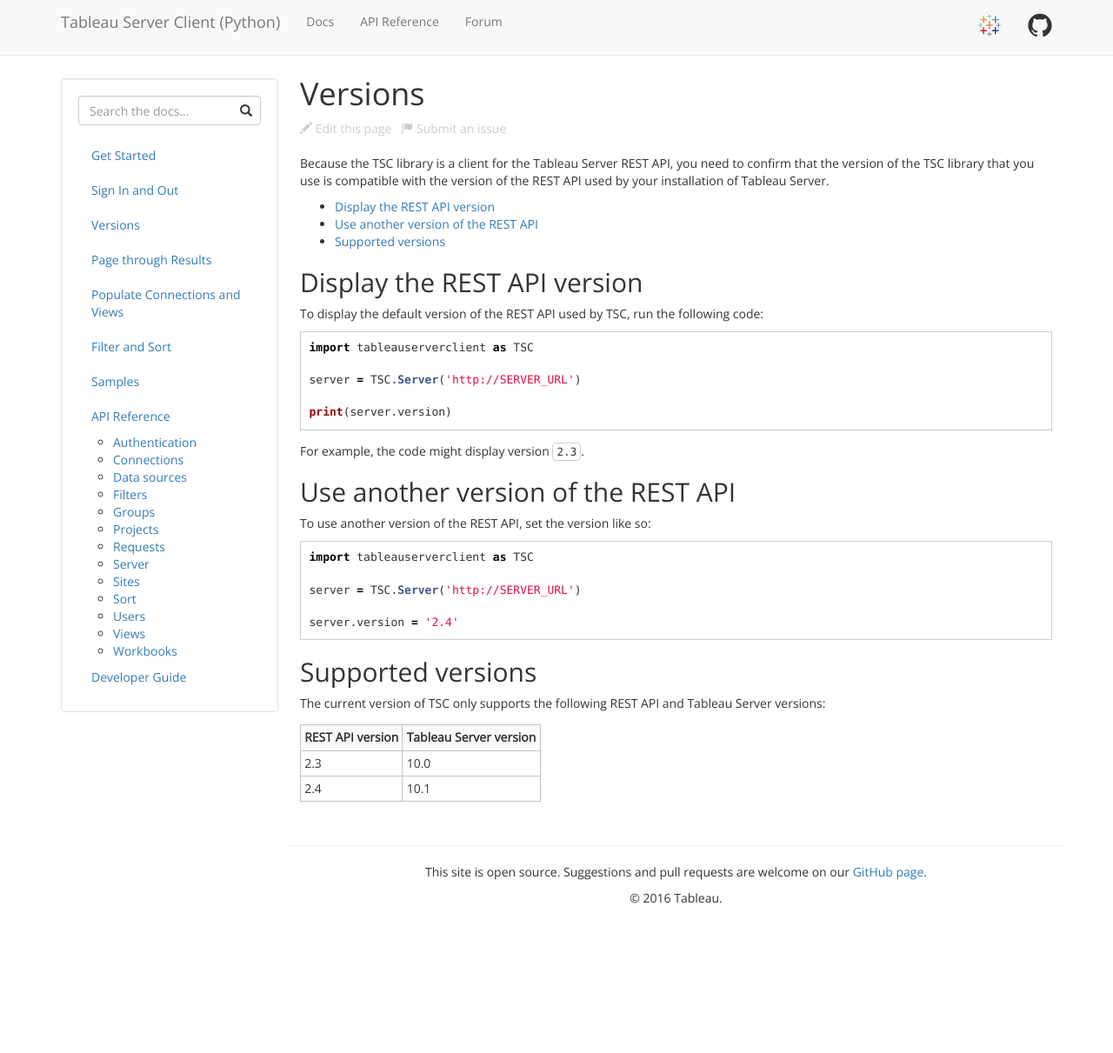
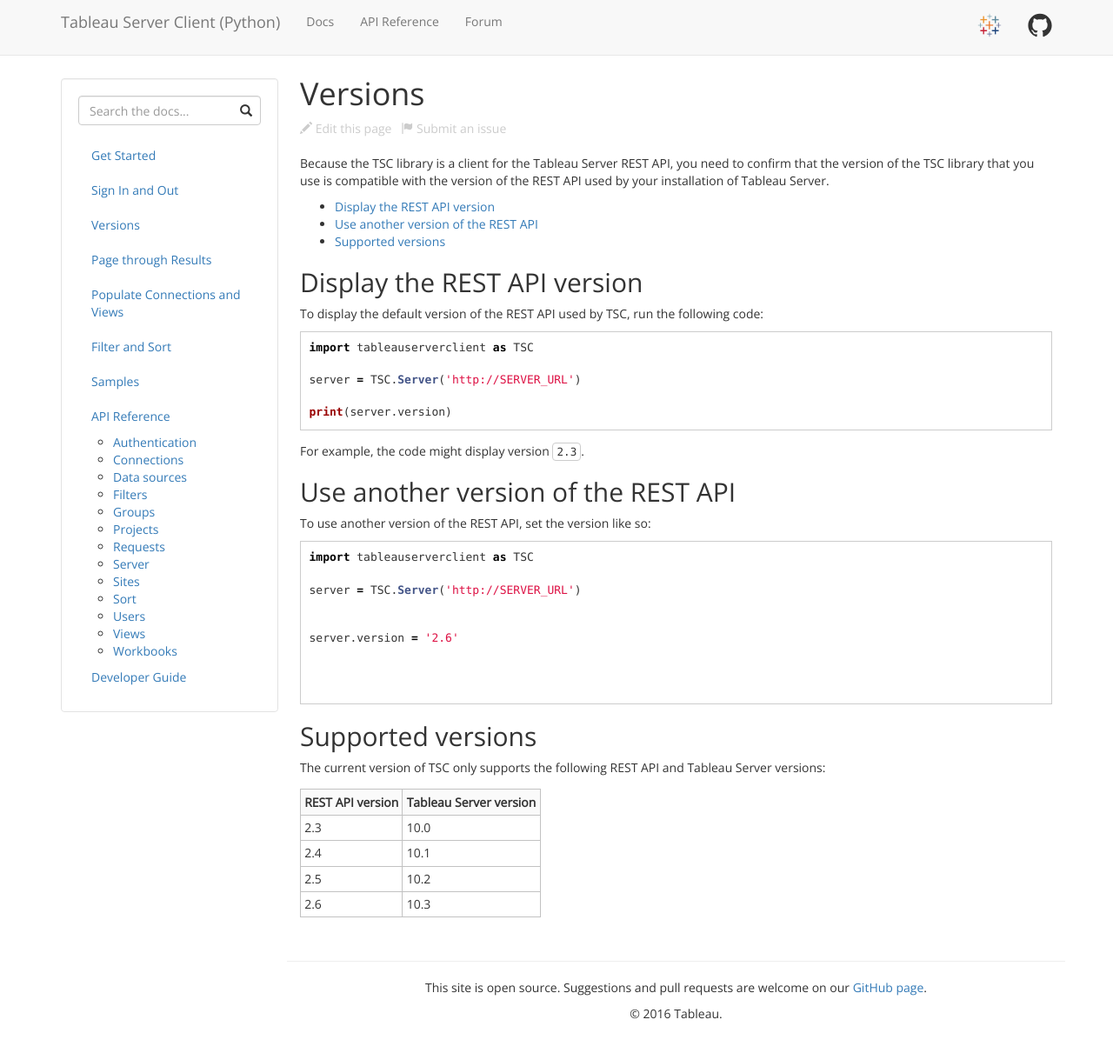
Before and after one commit to tableau/server-client-python, a Jekyll site: the page built from docs/docs/versions.md, in a window 1280 px wide and 1216 px high. Shown: the top 1211 px of the window at 87% size. Built offline with Jekyll 4.4.1, drawn with Linux system fonts in a browser that asks for light colours.

Commit message:
Update versions.md (#195)

````diff
--- a/docs/docs/versions.md
+++ b/docs/docs/versions.md
@@ -32,7 +32,11 @@
 
 server = TSC.Server('http://SERVER_URL')
 
-server.version = '2.4'
+
+server.version = '2.6'
+
+
+
 ```
 
 ## Supported versions
@@ -43,3 +47,5 @@
 |---|---|
 |2.3|10.0|
 |2.4|10.1|
+|2.5|10.2|
+|2.6|10.3|
````
